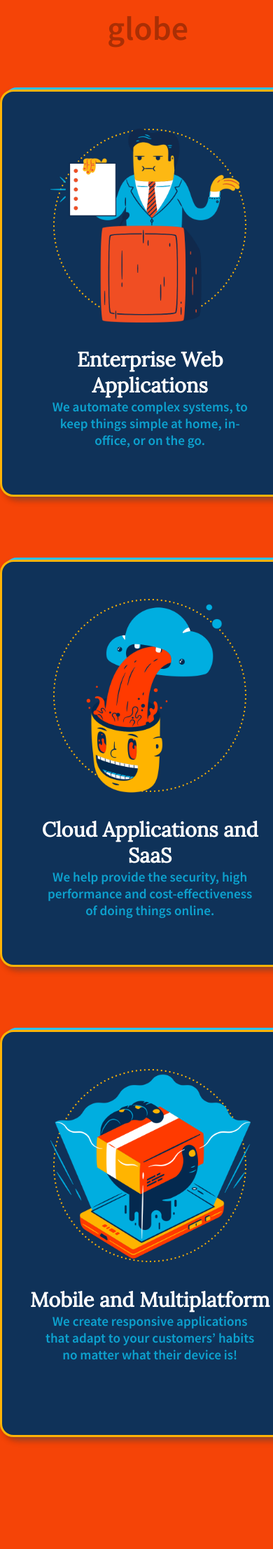
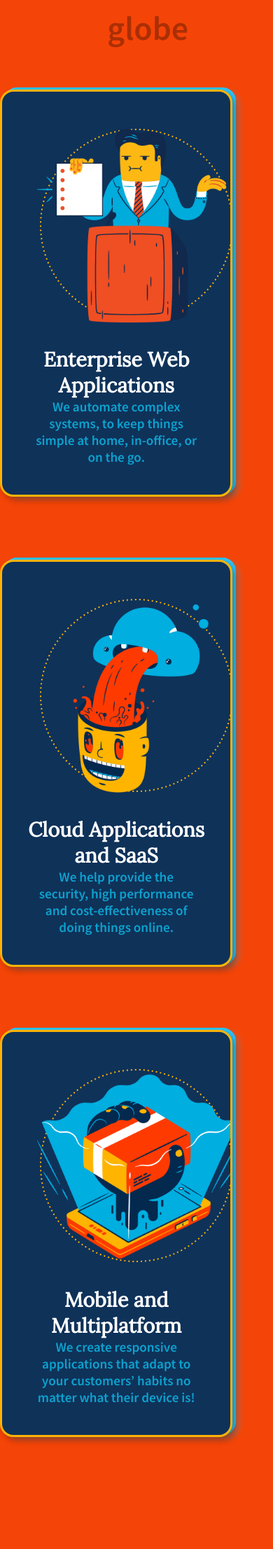
Before and after one commit to prettyneat-io/prettyneat.io, a Jekyll site: the page built from index.html, in a window 390 px wide. Shown: the part 1392-3606 px from the top of the page at 70% size. Built offline with Jekyll 4.4.1, drawn with Linux system fonts in a browser that asks for light colours.

Commit message:
further work on services cards

```diff
--- a/css/common.css
+++ b/css/common.css
@@ -404,9 +404,14 @@ pre {
       "service-body-3"
       "service-subheader";
   }
-  .service-body {
-    width: 80vw;
-    height: 80vh;
+ .service-body .card-side{
+    width: 15rem;
+  }
+  .card-side .card-icons{
+    max-width: 50%
+  }
+  .service-body .card-side img.tech-icon{
+    width: 3rem;
   }
 }
 .grid-content-item.service-header {
@@ -517,6 +522,7 @@ pre {
   padding: 1rem;
 }
 .card-front img{
+  /* width: 100%; */
   height: 18rem;
   margin: 0 auto;
   display: flex;
--- a/index.html
+++ b/index.html
@@ -50,6 +50,7 @@ layout: default
     <div class="service-body-container">
     <div class="grid-content-item service-body-1 service-body">
         <span class="card-side card-front">
+
             <img src="/assets/flame-2.png"/>
             <h4>Enterprise Web Applications</h4>
             <p class="service-body-subheader"> We automate complex systems, to keep things simple at home, in-office, or on the go. </p>
```
